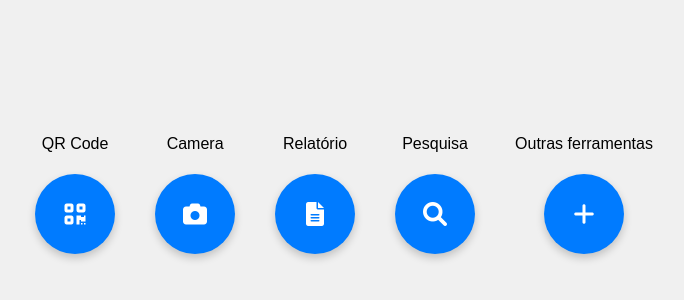
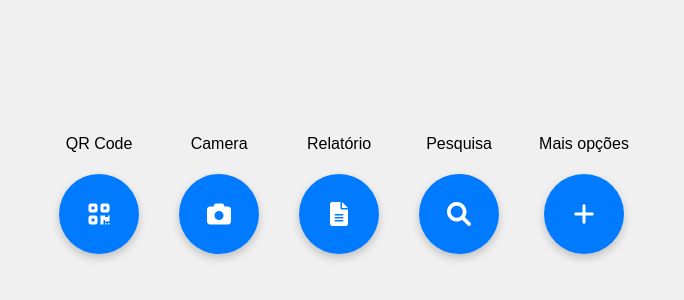
Before and after one commit to Armandodecampos/Ferramentas-Trabalho, a plain HTML site: page index.htm in a window 1280 px wide. Shown: the part 214-514 px from the top of the page, without its empty margins (296-980 px from the left). Drawn offline with Linux system fonts and the light colour scheme.

Commit message:
Update index.htm

```diff
--- a/index.htm
+++ b/index.htm
@@ -5,6 +5,8 @@
     <meta name="viewport" content="width=device-width, initial-scale=1.0">
     <title>Ferramentas-Trabalho</title>
     <link rel="stylesheet" href="https://cdnjs.cloudflare.com/ajax/libs/font-awesome/6.0.0-beta3/css/all.min.css">
+        <link rel="icon" href="https://upload.wikimedia.org/wikipedia/commons/thumb/b/b1/Colouring_pencils.jpg/250px-Colouring_pencils.jpg" type="image/jpg">
+
     <style>
         body {
             display: flex;
@@ -95,7 +97,7 @@
                 </button>
             </div>
             <div class="item-container">
-                <p>Outras ferramentas</p>
+                <p>Mais opções </p>
                 <button class="botao-circular" onclick="window.open('https://armandodecampos.github.io/Outras-ferramentas/', '_self')">
                     <i class="fas fa-plus"></i>
                 </button>
```
